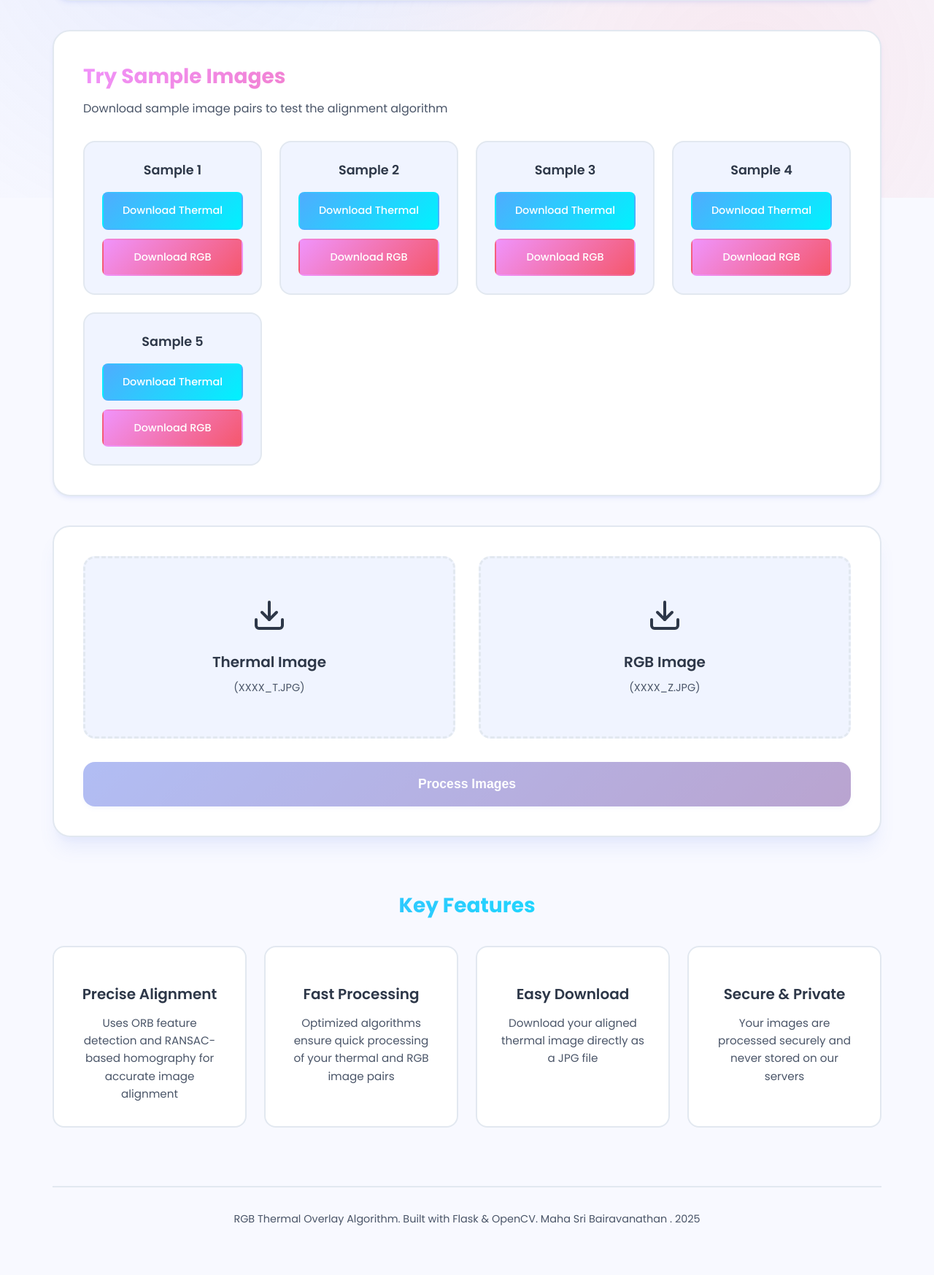
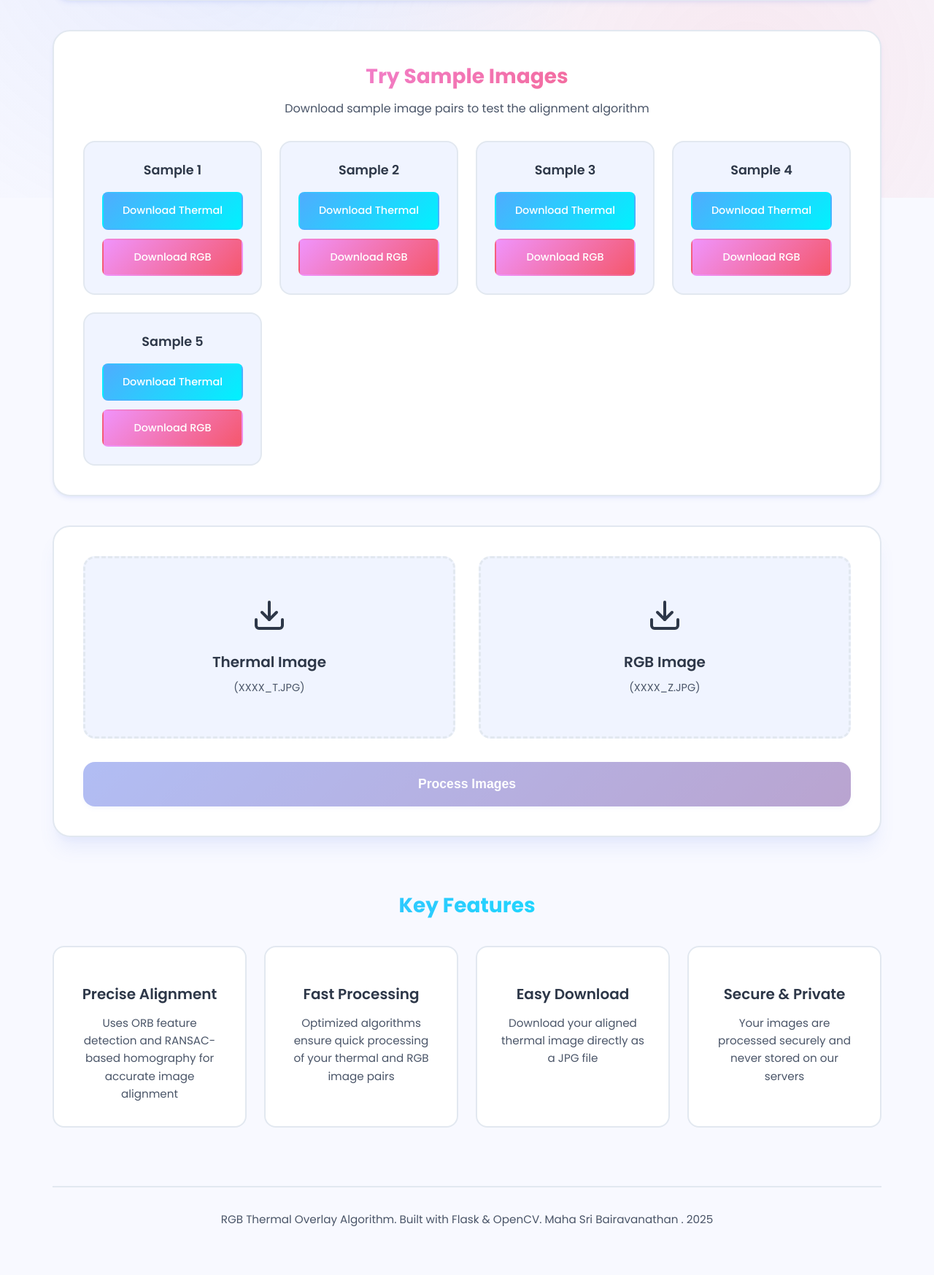
Before and after one commit to Mahasri-B/rgb-thermal-overlay, a Flask app: page / in a window 1280 px wide. Shown: the part 529-2276 px from the top of the page at 73% size. Before the commit the page ends 2208 px from the top, so only its background shows below. Run offline with Flask 3, Linux system fonts and the light colour scheme.

Commit message:
Improve sample section alignment and footer styling

```diff
--- a/static/css/style.css
+++ b/static/css/style.css
@@ -215,6 +215,7 @@ body::before {
     padding: 2.5rem;
     border: 2px solid var(--border-color);
     box-shadow: var(--shadow);
+    text-align: center;
 }
 
 .samples-section h3 {
@@ -224,6 +225,7 @@ body::before {
     -webkit-background-clip: text;
     -webkit-text-fill-color: transparent;
     background-clip: text;
+    text-align: center;
 }
 
 .samples-description {
@@ -540,8 +542,14 @@ body::before {
     padding: 2rem 0;
     margin-top: 3rem;
     color: var(--text-secondary);
-    font-size: 0.9rem;
+    font-size: 0.95rem;
     border-top: 2px solid var(--border-color);
+    width: 100%;
+}
+
+.footer p {
+    margin: 0;
+    padding: 0;
 }
 
 /* Responsive */
```
